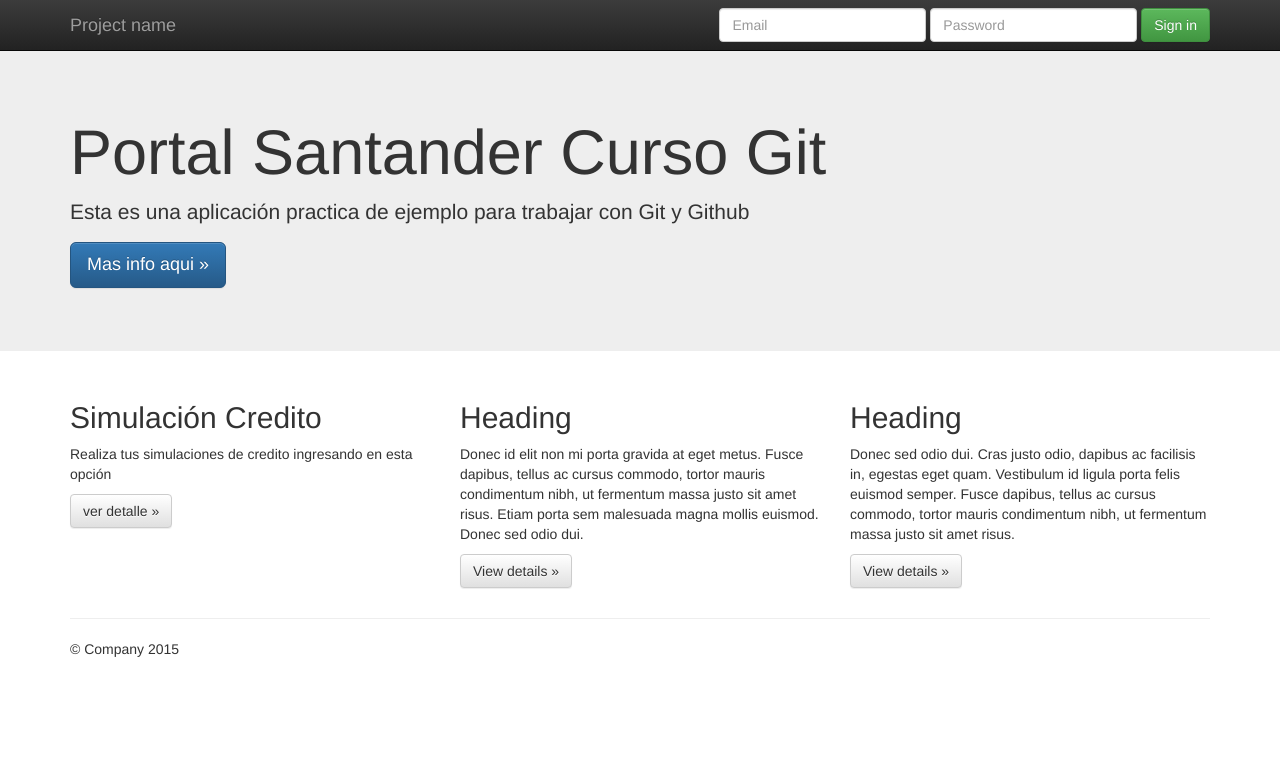
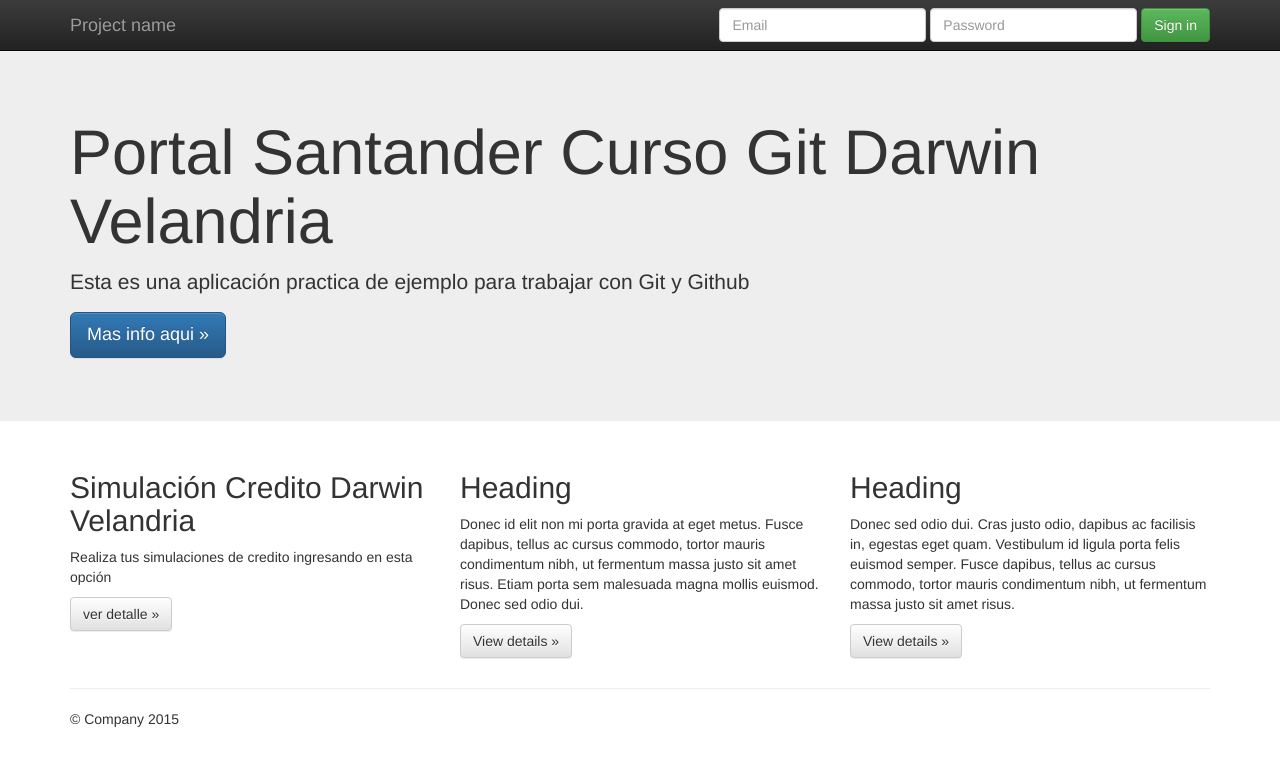
Before and after one commit to xumingo25/CursoGitSantander, a plain HTML site: page index.html in a window 1280 px wide. Drawn offline with nearby package versions, Linux system fonts and the light colour scheme.

Commit message:
se agrega index.html al repositorio.

```diff
--- a/index.html
+++ b/index.html
@@ -55,7 +55,7 @@
     <!-- Main jumbotron for a primary marketing message or call to action -->
     <div class="jumbotron">
       <div class="container">
-        <h1>Portal Santander Curso Git</h1>
+        <h1>Portal Santander Curso Git Darwin Velandria</h1>
         <p>Esta es una aplicación practica de ejemplo para trabajar con Git y Github</p>
         <p><a class="btn btn-primary btn-lg" href="#" role="button">Mas info aqui &raquo;</a></p>
       </div>
@@ -65,7 +65,7 @@
       <!-- Example row of columns -->
       <div class="row">
         <div class="col-md-4">
-          <h2>Simulación Credito</h2>
+          <h2>Simulación Credito Darwin Velandria</h2>
           <p>Realiza tus simulaciones de credito ingresando en esta opción </p>
           <p><a class="btn btn-default" href="#" role="button">ver detalle &raquo;</a></p>
         </div>
```
